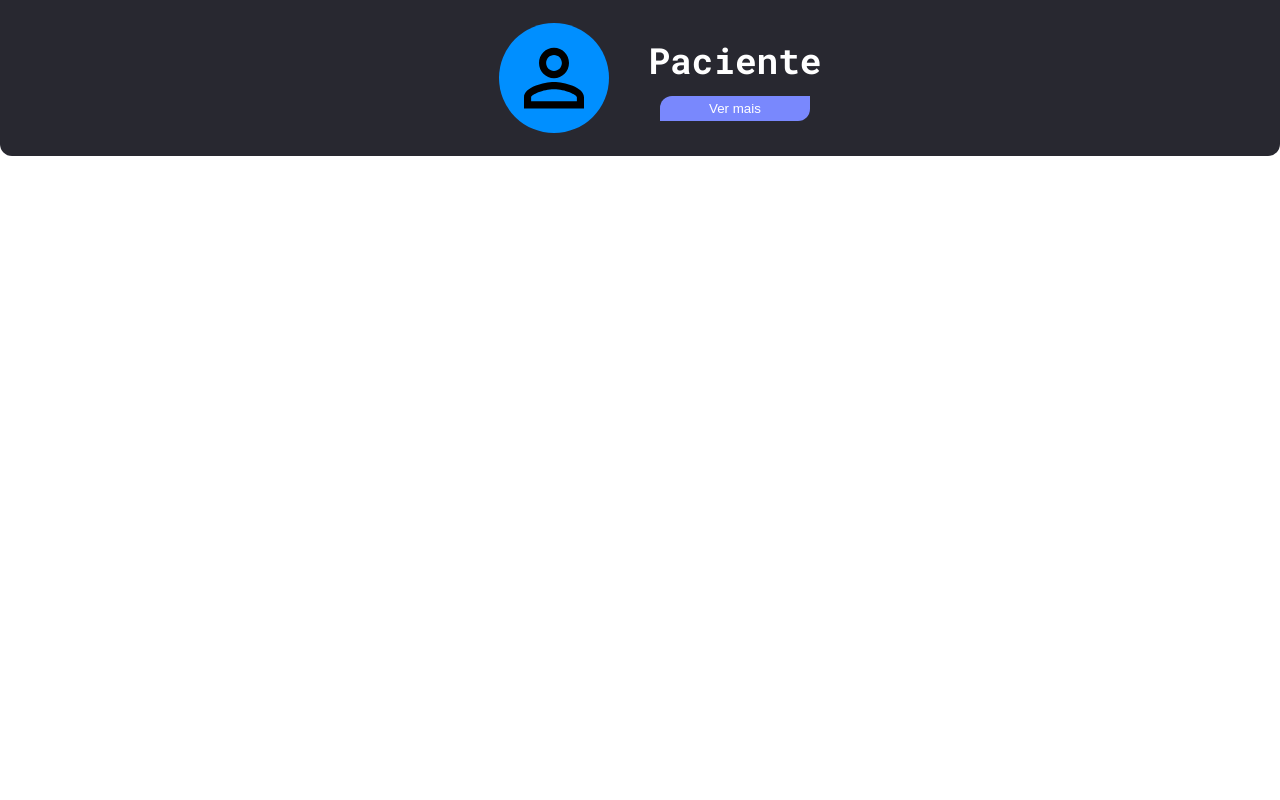
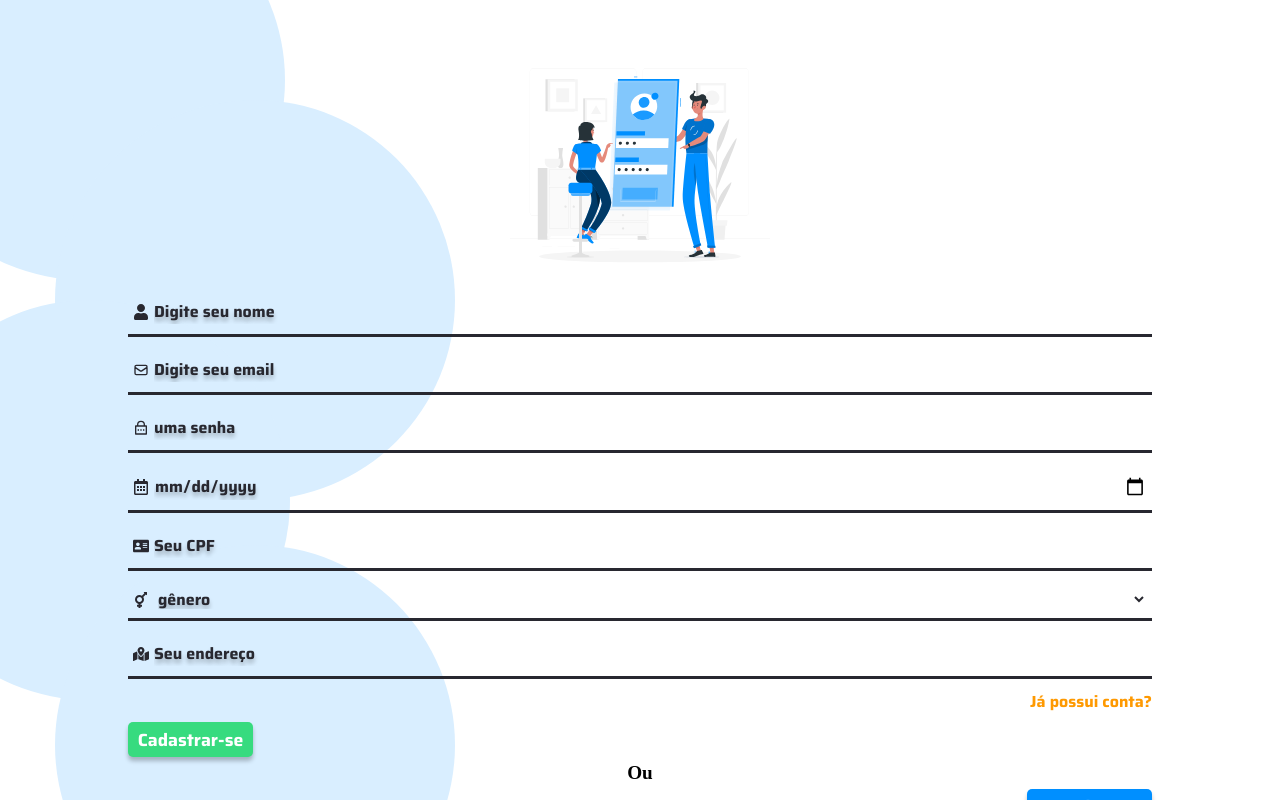
Before and after one commit to MarcosGulhotti/I-Healthy, a React (Create React App) app: page /patient in a window 1280 px wide. Built offline with nearby package versions, Linux system fonts and the light colour scheme; no server answers.

Commit message:
fix: tirando header do app

```diff
--- a/src/App.tsx
+++ b/src/App.tsx
@@ -3,7 +3,6 @@ import Router from "./Routes";
 import GlobalStyle from "./Styles/global";
 import { Toaster } from "react-hot-toast";
 import { BrowserRouter } from "react-router-dom";
-import UserHeader from "./Components/UserHeader";
 
 function App() {
   return (
@@ -11,8 +10,7 @@ function App() {
       <Toaster />
       <BrowserRouter>
         <GlobalStyle />
-        <UserHeader />
-        {/* <Router /> */}
+        <Router />
       </BrowserRouter>
     </>
   );
```
